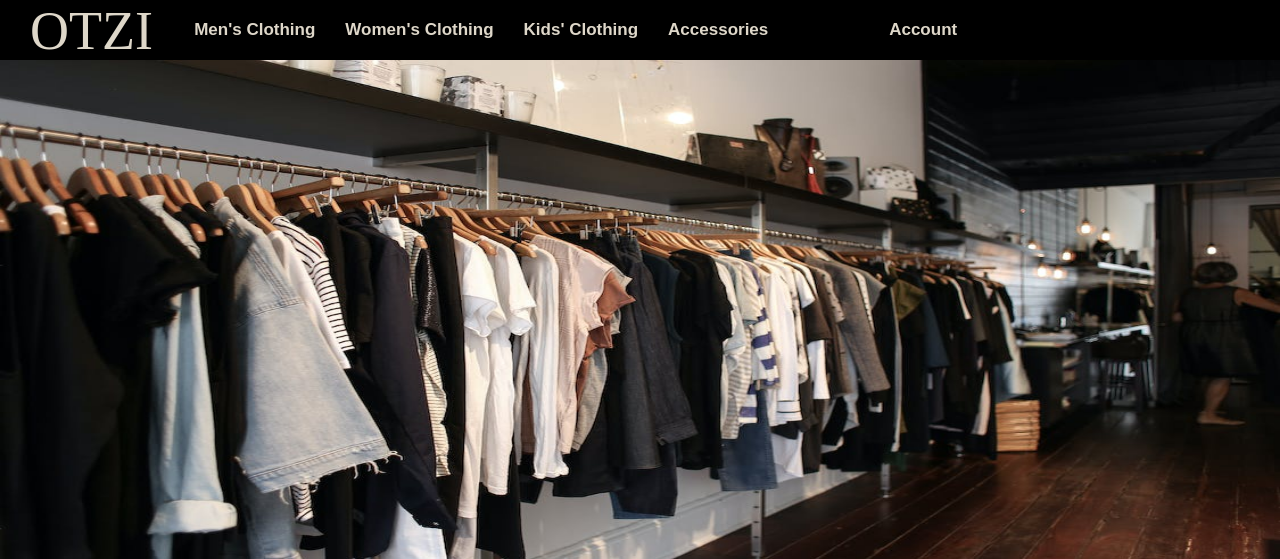
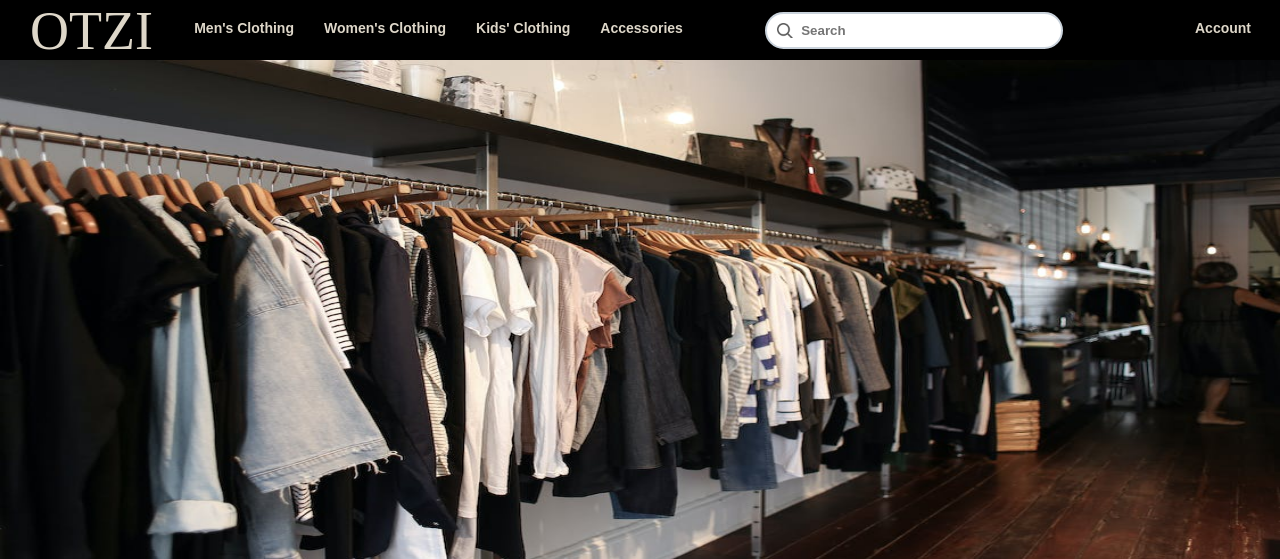
Before and after one commit to rauuu369/Store, a PHP site: page /homepage.html in a window 1280 px wide. Shown: the top 559 px of the page. Run offline with PHP 8.4, Linux system fonts and the light colour scheme.

Commit message:
Se agrego el input search y su estilo en el archivo home.css, tambien se agrego la imagen del search a la carpeta images

```diff
--- a/OTZI/css/home.css
+++ b/OTZI/css/home.css
@@ -28,7 +28,7 @@ body{
 
 .links{
     float: left;
-    width: 695px;
+    width: 560px;
 }
 
 /*Options menu (style)*/
@@ -44,7 +44,7 @@ ul, ol{
 .nav li a {
     background-color: black;
     padding:20px 15px;
-    font-size: 17px;
+    font-size: 14px;
     font-family: 'Oswald', sans-serif;
     color: #ded7c9;
     text-decoration: none;
@@ -59,18 +59,18 @@ ul, ol{
 .nav li ul {
     display:none;
     position: absolute;
-    min-width: 220px;
+    min-width: 180px;
 }
 
 .nav li:hover > ul {
     display: block;
 }
 
-/*account style*/
+/*Account style*/
 
 .account{
     width: 100px;
-    float: left;
+    float: right;
 }
 
 .account a:hover{
@@ -84,7 +84,7 @@ ul, ol{
 .nav2 li a {
     background-color: black;
     padding:20px 15px;
-    font-size: 17px;
+    font-size: 14px;
     font-family: 'Oswald', sans-serif;
     color: #ded7c9;
     text-decoration: none;
@@ -105,3 +105,46 @@ ul, ol{
 .nav2 li:hover > ul {
     display: block;
 }
+
+/*style of the search engine and its icon.*/
+
+.search{
+    height: 60px;
+    width: 350px;
+    float: left;
+}
+
+section{
+    min-height: 60px;
+    display: flex;
+    align-items: center;
+    height: 60px;
+
+}
+
+form{
+    margin: auto;
+}
+
+form > div {
+    display: flex;
+    background: #ffff;
+    padding: 9px 10px 9px 10px;
+    border-radius: 30px;
+    border: 2px solid #cad3dc;
+}
+
+form input {
+    border: none;
+    background: transparent;
+    font-weight: bold;
+    padding-left: 24px;
+    background-image: url(../images/search.png);
+    background-repeat: no-repeat;
+    background-size: 16px;
+    width: 250px;
+}
+
+form input:focus {
+    outline: none;
+}
--- a/OTZI/homepage.html
+++ b/OTZI/homepage.html
@@ -49,6 +49,15 @@
                     <li><a class="account2">Account</a></li>
                 </ul>
             </div>
+            <div class="search">
+                <section>
+                    <form autocomplete="off">
+                        <div>
+                            <input type="text" name="search1" placeholder="Search">
+                        </div>
+                    </form>
+                </section>
+            </div>
     </header>
         <div class="initial_clothing">
             <img src="images/clothing.jpeg" width="100%" height="500px">
```
Also changed, not shown: OTZI/images/search.png (added).
